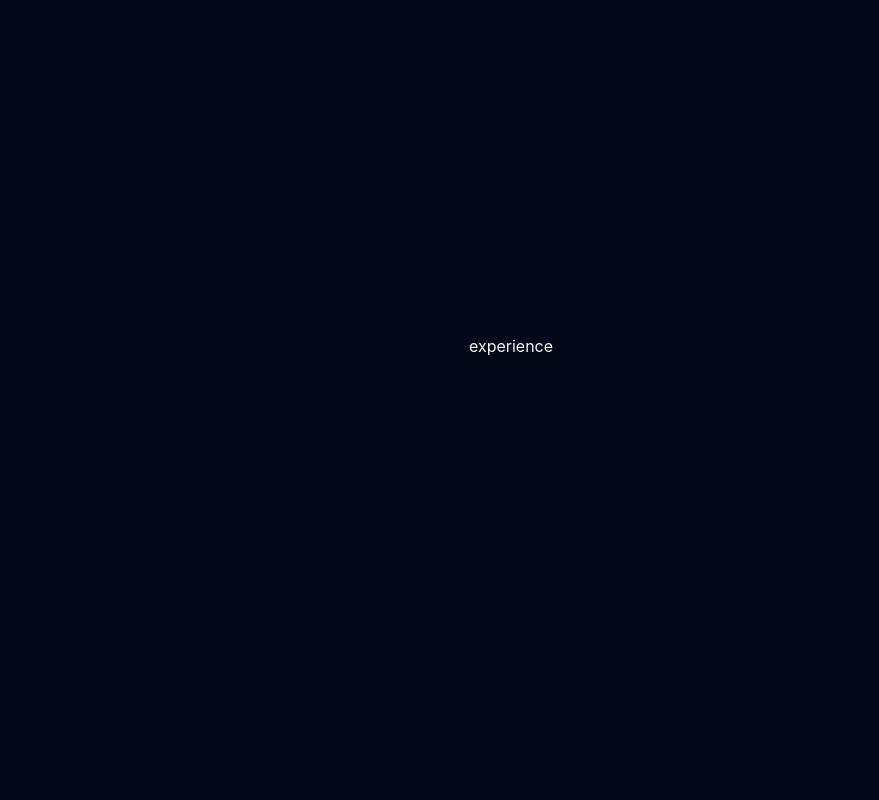
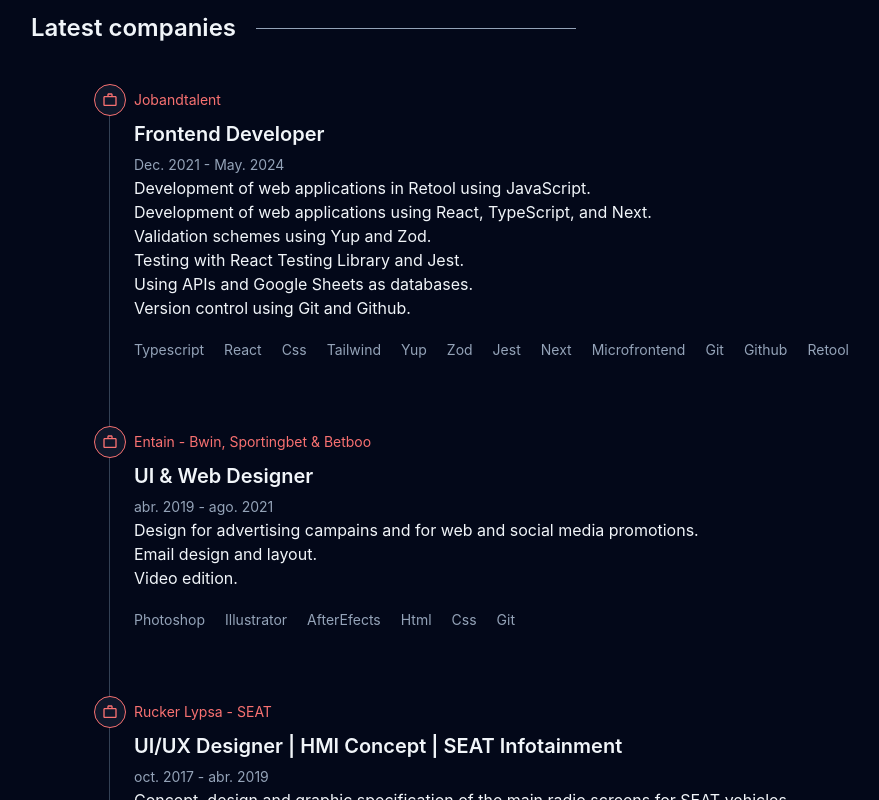
Before and after one commit to lauraAlabau/portfolio-2024, a React (Vite) app: page / in a window 1280 px wide. Shown: the part 1820-2620 px from the top of the page, without its empty margins (129-1008 px from the left). Built offline with nearby package versions, Linux system fonts and the light colour scheme.

Commit message:
add experience section, page and data content

```diff
--- a/src/App.tsx
+++ b/src/App.tsx
@@ -1,6 +1,7 @@
 import { RouterProvider, createBrowserRouter } from "react-router-dom";
 import { LayoutPg, Sections } from "./components";
 import AllProjects from "./pages/AllProjects";
+import AllExperience from "./pages/AllExperience";
 
 const router = createBrowserRouter([
   {
@@ -21,6 +22,15 @@
       </>
     ),
   },
+  {
+    path: "/all-experience",
+    element: (
+      <>
+        <LayoutPg />
+        <AllExperience />
+      </>
+    ),
+  },
 ]);
 
 function App() {
--- /dev/null
+++ b/src/components/experience/ExperienceList.tsx
@@ -0,0 +1,50 @@
+import { MdOutlineWorkOutline } from "react-icons/md";
+
+export type ExperienceListProps = {
+  company: string;
+  rol: string;
+  period: string;
+  location: string;
+  description: string[];
+  skills: string[];
+  projects?: string[];
+};
+
+export const ExperienceList = ({
+  company,
+  rol,
+  period,
+  location,
+  description,
+  skills,
+  projects,
+}: ExperienceListProps) => {
+  return (
+    <>
+      <li className="w-full pr-6 mx-10 mb-10 ms-6">
+        <span className="absolute flex items-center justify-center w-8 h-8 border border-red-400 rounded-full bg-slate-900 -start-4 ring-slate-900">
+          <MdOutlineWorkOutline className="w-4 h-4 text-red-400" />
+        </span>
+        <p className="text-sm text-red-400 mt-1.5 mb-2.5">{company}</p>
+        <h3 className="mb-2.5 text-xl font-semibold text-slate-100 ">{rol}</h3>
+        <time className="block mb-1 text-sm font-normal leading-none text-slate-400 ">
+          {period}
+        </time>
+        <p className="hidden mb-5 text-sm font-normal leading-none text-slate-400 ">
+          {location}
+        </p>
+        <div className="mb-2.5 lg:mb-5 ">
+          {description.map((task) => (
+            <p key={task}>{task}</p>
+          ))}
+        </div>
+        <ul className="flex flex-wrap  mb-2.5 mt-3  list-none gap-x-5 text-slate-400 text-sm whitespace-nowrap">
+          {skills.map((skill) => (
+            <li key={skill}>{skill}</li>
+          ))}
+        </ul>
+        {projects && <p className="hidden">{projects}</p>}
+      </li>
+    </>
+  );
+};
--- a/src/components/sections/experience.tsx
+++ b/src/components/sections/experience.tsx
@@ -1,10 +1,23 @@
+import { EXPERIENCE_DATA } from "../../utils/experience_data";
+import { ExperienceList } from "../experience/ExperienceList";
+
 export const Experience = () => {
   return (
     <section
       id="experience"
       className="max-w-[1000px] mx-auto my-0 text-slate-100 pt-28 h-auto flex flex-col justify-center items-center min-h-screen p-0"
     >
-      experience{" "}
+      <h2 className="flex items-center relative mt-2.5 mb-10 w-full text-2xl whitespace-nowrap font-semibold after:block after:relative after:top-0 after:w-80 after:h-[1px] after:bg-slate-400 after:ml-5">
+        Latest companies
+      </h2>
+      <ul className="relative flex flex-col gap-1 p-0 m-0 list-none lg:gap-4 border-s border-slate-700">
+        {EXPERIENCE_DATA.slice(0, 3).map((job) => (
+          <ExperienceList {...job} />
+        ))}
+      </ul>
+      <div className="mt-20  border border-red-400 rounded-md px-6 py-4 text-red-400 font-semibold  transition-all duration-250 hover:shadow-[3px_3px_0_0_#ef4444] hover:-translate-x-2 hover:-translate-y-2">
+        <a href="/all-experience">View All</a>
+      </div>
     </section>
   );
 };
--- /dev/null
+++ b/src/pages/AllExperience.tsx
@@ -0,0 +1,27 @@
+import { ExperienceList } from "../components/experience/ExperienceList";
+
+import { EXPERIENCE_DATA } from "../utils/experience_data";
+
+const AllExperience = () => {
+  return (
+    <main className="max-w-[1000px] mx-auto my-0 text-slate-100 lg:py-52 lg:px-36 h-auto  min-h-screen">
+      <header>
+        <h1 className="mt-28 text-3xl ml-2.5 lg:ml-0 font-semibold leading-tight lg:block lg:text-7xl">
+          Archive
+        </h1>
+        <p className="ml-2.5 lg:ml-0 text-base text-red-300 ">
+          All the companies I’ve worked for
+        </p>
+      </header>
+
+      <ul className="relative flex flex-col gap-1 p-0 mx-8 mt-8 mb-0 list-none lg:mt-12 lg:gap-4 border-s border-slate-700 ">
+        {EXPERIENCE_DATA.map((job) => (
+          <ExperienceList {...job} />
+        ))}
+      </ul>
+      <div className="w-6 h-[1px] bg-slate-700 ml-5 mb-6"></div>
+    </main>
+  );
+};
+
+export default AllExperience;
--- /dev/null
+++ b/src/utils/experience_data.ts
@@ -0,0 +1,117 @@
+import { ExperienceListProps } from "../components/experience/ExperienceList";
+
+export const EXPERIENCE_DATA: ExperienceListProps[] = [
+  {
+    company: "Jobandtalent",
+    rol: "Frontend Developer",
+    period: "Dec. 2021 - May. 2024",
+    location: "Remote",
+    description: [
+      "Development of web applications in Retool using JavaScript.",
+      "Development of web applications using React, TypeScript, and Next.",
+      "Validation schemes using Yup and Zod.",
+      "Testing with React Testing Library and Jest.",
+      "Using APIs and Google Sheets as databases.",
+      "Version control using Git and Github.",
+    ],
+    skills: [
+      "Typescript",
+      "React",
+      "Css",
+      "Tailwind",
+      "Yup",
+      "Zod",
+      "Jest",
+      "Next",
+      "Microfrontend",
+      "Git",
+      "Github",
+      "Retool",
+    ],
+    projects: [],
+  },
+  {
+    company: "Entain - Bwin, Sportingbet & Betboo",
+    rol: "UI & Web Designer",
+    period: "abr. 2019 - ago. 2021",
+    location: "Barcelona, Catalonia, Spain",
+    description: [
+      "Design for advertising campains and for web and social media promotions.",
+      "Email design and layout.",
+      "Video edition.",
+    ],
+    skills: ["Photoshop", "Illustrator", "AfterEfects", "Html", "Css", "Git"],
+    projects: [],
+  },
+  {
+    company: "Rucker Lypsa - SEAT",
+    rol: "UI/UX Designer | HMI Concept | SEAT Infotainment",
+    period: "oct. 2017 - abr. 2019",
+    location: "Martorell, Catalonia, Spain",
+    description: [
+      "Concept, design and graphic specification of the main radio screens for SEAT vehicles.",
+      "User test.",
+    ],
+    skills: ["UX/UI", "Photoshop"],
+    projects: [],
+  },
+  {
+    company: "Dinamic Comunicacio",
+    rol: "Web designer and Layout",
+    period: "ene. 2016 - jul. 2017",
+    location: "Barcelona, Catalonia, Spain",
+    description: [
+      "Design for advertising campains and for web and social media promotions.",
+      "Product photography.",
+      "Photography and video edition.",
+      "Design, layout and personalisation of landing pages, email campains, websites and apps.",
+      "Multiclient project management.",
+    ],
+    skills: [
+      "Photoshop",
+      "Illustrator",
+      "Indesign",
+      "AfeterEfects",
+      "Joombla",
+      "Wordpress",
+      "Html",
+      "Css",
+    ],
+    projects: [],
+  },
+  {
+    company: "Birrabox",
+    rol: "Graphic designer, freelance",
+    period: "jun. 2015 - may. 2016",
+    location: "Barcelona, Catalonia, Spain",
+    description: [
+      "Advertisement banner design for web and social media.",
+      "Photographic edition.",
+      "Product design and finals arts for printing.",
+      "Landing and web design and layout.",
+    ],
+    skills: ["Photoshop", "Illustrator"],
+    projects: [],
+  },
+  {
+    company: "Groupalia",
+    rol: "Graphic designer",
+    period: "jul. 2015 - dic. 2015",
+    location: "Barcelona, Catalonia, Spain",
+    description: [
+      "Photographic selection and retouching.",
+      "Banner web design.",
+    ],
+    skills: ["Photoshop", "Illustrator"],
+    projects: [],
+  },
+  {
+    company: "Offerum",
+    rol: "Graphic designer",
+    period: "nov. 2014 - jun. 2015",
+    location: "Barcelona, Catalonia, Spain",
+    description: ["Photographic selection and retouching."],
+    skills: ["Photoshop"],
+    projects: [],
+  },
+];
```
